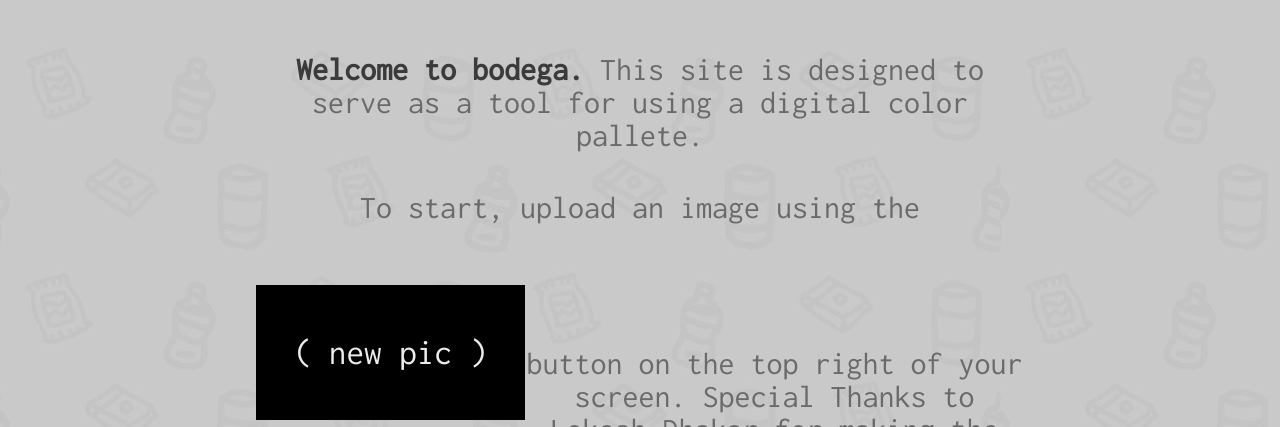
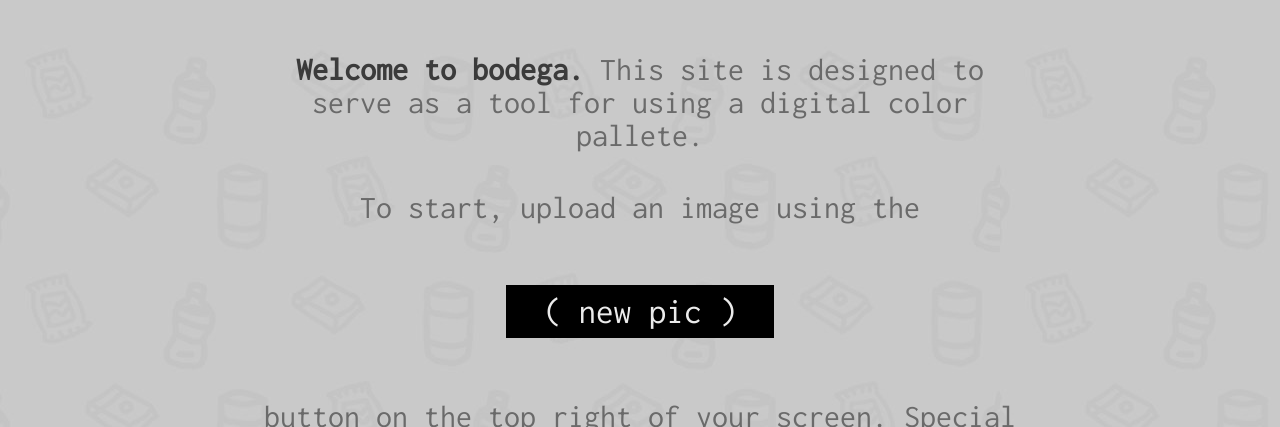
Before and after one commit to Elijer/bodega, a plain HTML site: page index.html in a window 1280 px wide. Shown: the part 138-565 px from the top of the page. Drawn offline with Linux system fonts and the light colour scheme; a web font is replaced by a local one.

Commit message:
reformatted button in homepage description

```diff
--- a/index.html
+++ b/index.html
@@ -33,7 +33,7 @@
         <p1 class = "about-p1" id = "topP">To start, upload an image using the </p1>
 
 
-        <button onclick = "uploadClick()" id="upload-button-div" class = "upper-50">
+        <button onclick = "uploadClick()" id="upload-button-div" class = "other-button">
         <input id = "uploadInput" type="file" onchange="previewFile()">
         ( new pic )
         </button>
--- a/style.css
+++ b/style.css
@@ -65,7 +65,8 @@ h1 {
   background: #dadada;
 }
 
-.lower-50 {
+.other-button {
+  padding: 8px;
 }
 
 #theImage {
```
